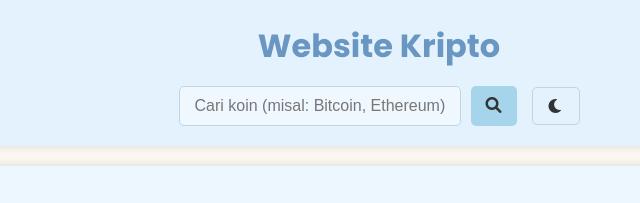
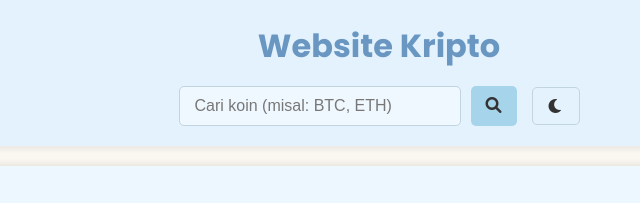
Before and after one commit to FauzanWahyuM/Website-Kripto, a website: page index.html in a window 1280 px wide. Shown: the top 203 px of the page, 261-901 px from the left. Drawn offline with Linux system fonts and the light colour scheme; no server answers.

Commit message:
Mencoba SonarQube #7

```diff
--- a/index.html
+++ b/index.html
@@ -15,7 +15,7 @@
         <h1>Website Kripto</h1>
         <div class="header-controls">
             <div class="search-container">
-                <input type="text" id="searchInput" placeholder="Cari koin (misal: Bitcoin, Ethereum)">
+                <input type="text" id="searchInput" placeholder="Cari koin (misal: BTC, ETH)">
                 <button id="searchButton"><i class="fas fa-search"></i></button>
             </div>
             <button id="themeToggle" class="theme-toggle">
```
